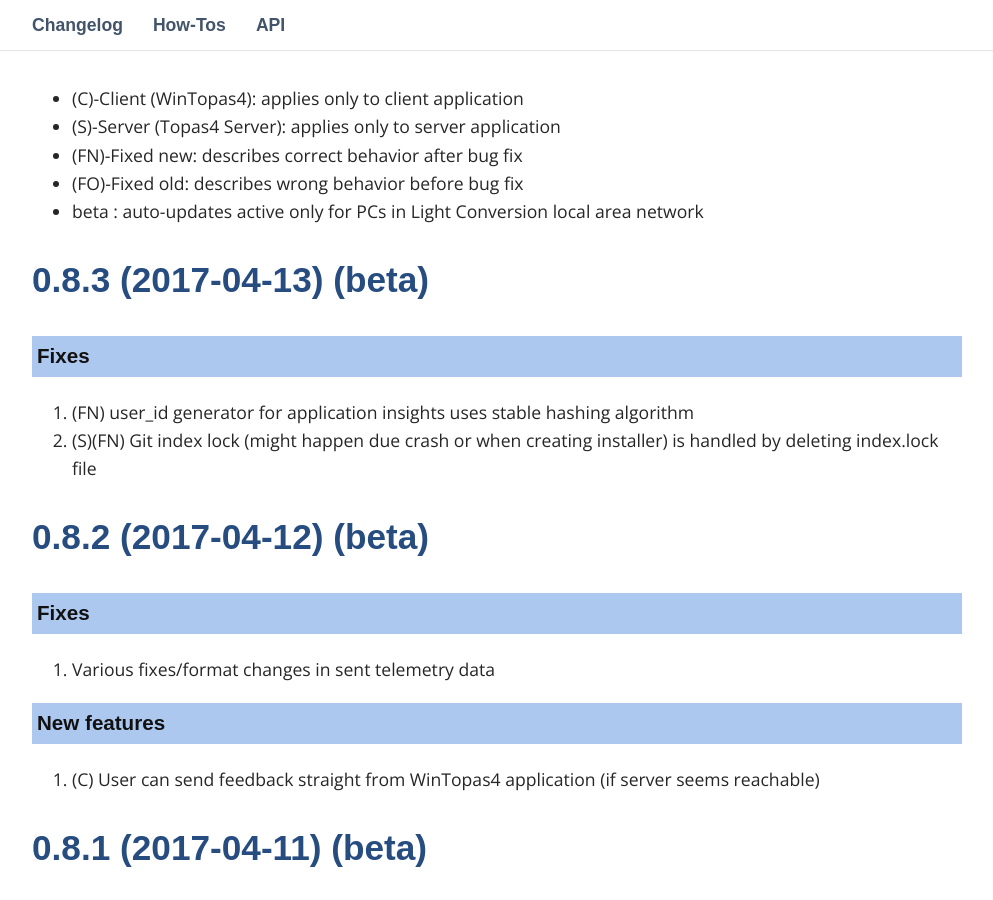
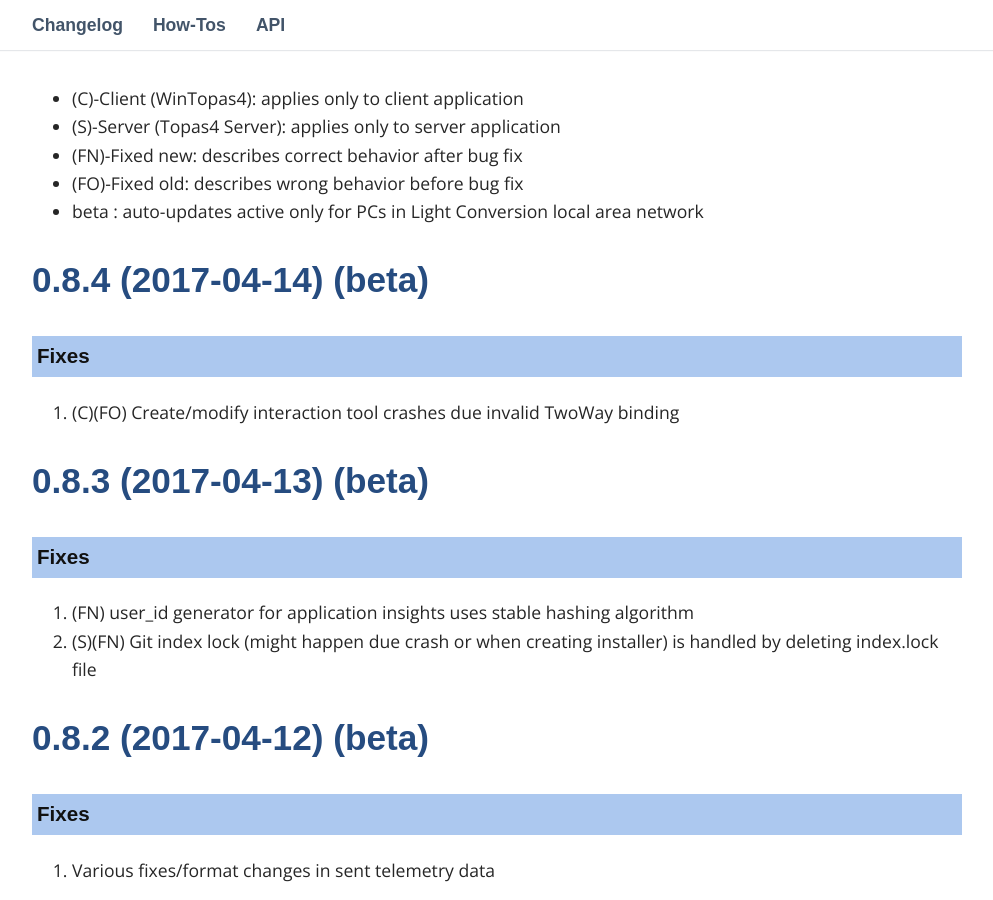
Before and after one commit to DomasM/Topas4InfoTemp00, a Jekyll site: the page built from _pages/03_changelog.md, in a window 1280 px wide and 900 px high, scrolled down 469 px. Shown: the whole window, without its empty margins (143-1136 px from the left). Built offline with Jekyll 4.4.1, drawn with Linux system fonts in a browser that asks for light colours; some web fonts are replaced; comment, search, counter and statistics services are not loaded.

Commit message:
0.8.4 release

```diff
--- a/_pages/03_changelog.md
+++ b/_pages/03_changelog.md
@@ -16,6 +16,14 @@
 * (FN)-Fixed new: describes correct behavior after bug fix
 * (FO)-Fixed old: describes wrong behavior before bug fix
 * beta : auto-updates active only for PCs in Light Conversion local area network
+
+
+## 0.8.4 (2017-04-14) (beta)
+
+### Fixes
+
+1. (C)(FO) Create/modify interaction tool crashes due invalid TwoWay binding
+
 
 
 ## 0.8.3 (2017-04-13) (beta)
@@ -38,12 +46,14 @@
 1. (C) User can send feedback straight from WinTopas4 application (if server seems reachable)
 
 
+
 ## 0.8.1 (2017-04-11) (beta)
 
 ### Fixes
 
 1. (C)(FN) Web page for mobile clients is hosted using port RestPort+2 instead of port 80 to avoid clashes with others applications (Skype etc)
 2. (S)(FN) Output metrics collector for Application Insights does not try to make sense of device state if motors are not available
+
 
 
 ## 0.8.0 (2017-04-10) (beta)
```
